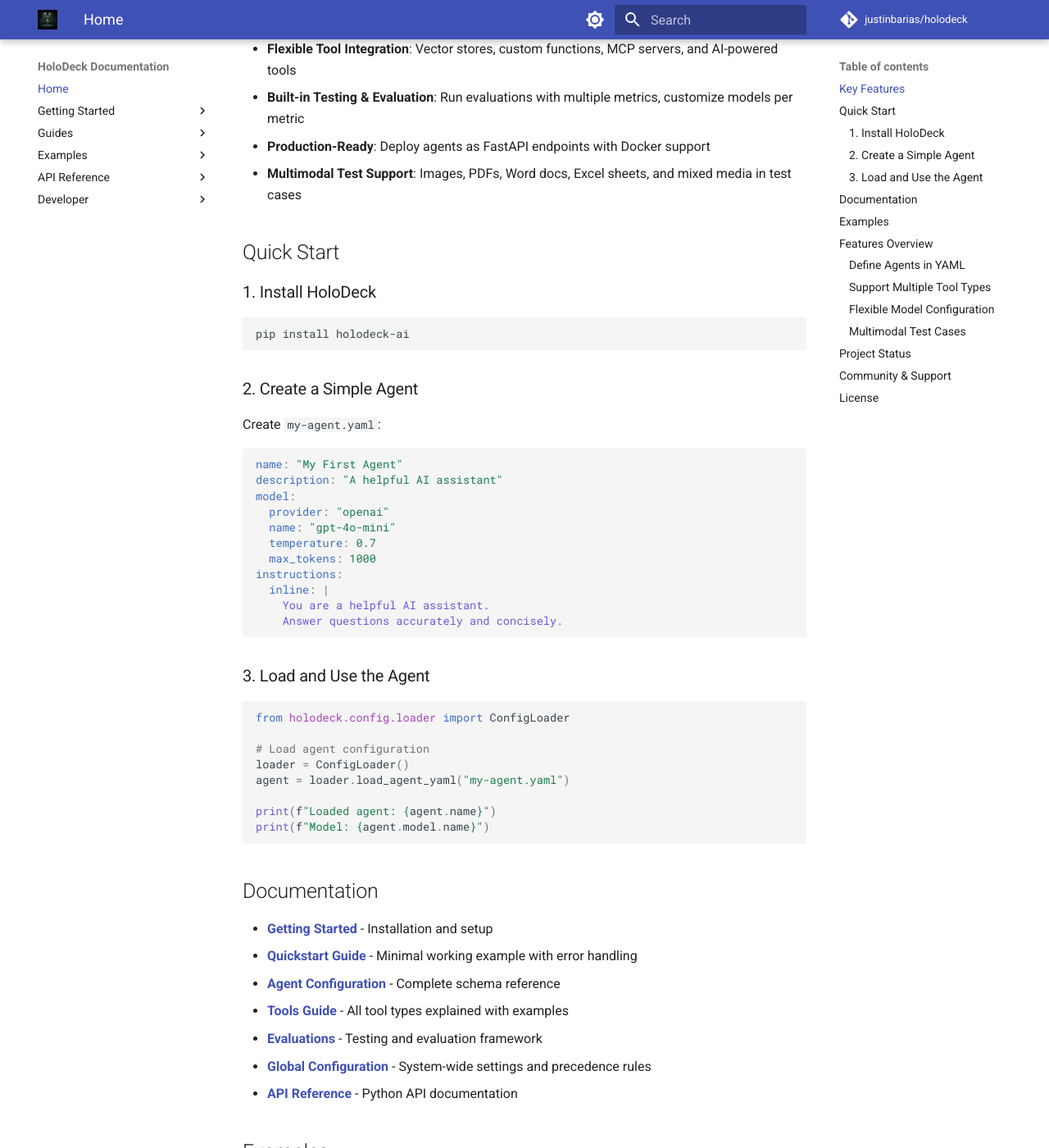
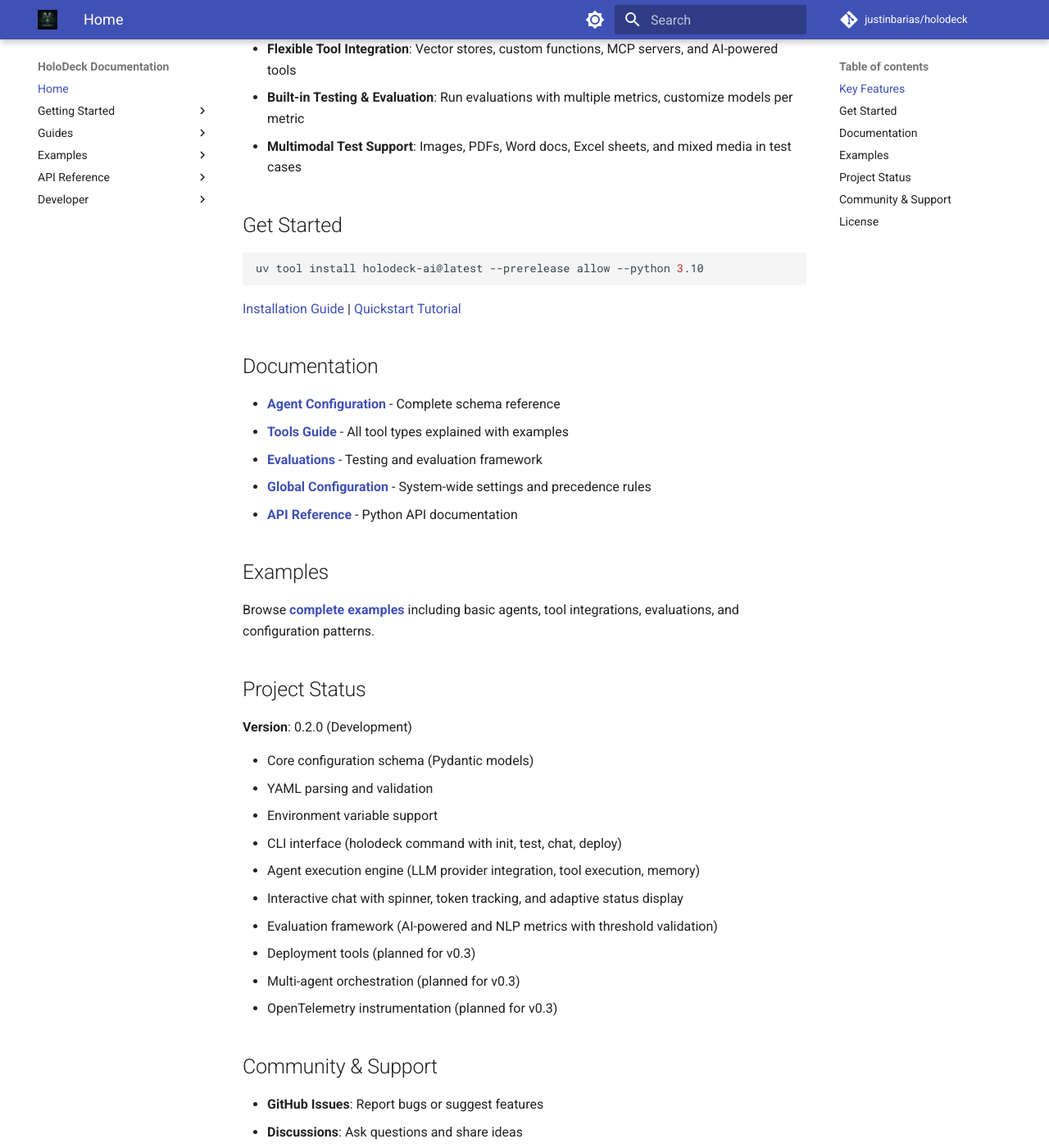
Before and after one commit to justinbarias/holodeck, an MkDocs documentation site: the page built from docs/index.md, in a window 1280 px wide and 1400 px high, scrolled down 1079 px. Shown: the whole window at 82% size. Built offline with MkDocs 1.6.1 and Material for MkDocs 9.7.7, drawn with Linux system fonts in a browser that asks for light colours; comment, search, counter and statistics services are not loaded; some of the changed text lies outside the part shown.

Commit message:
Simplify doc index

````diff
--- a/docs/index.md
+++ b/docs/index.md
@@ -7,55 +7,21 @@
 ## Key Features
 
 - **No-Code Agent Definition**: Define agents, tools, and evaluations in simple YAML files
-- **Multi-Provider Support**: OpenAI, Azure OpenAI, Anthropic (add more via MCP)
+- **Multi-Provider Support**: Ollama (local inference), OpenAI, Azure OpenAI, Anthropic
 - **Flexible Tool Integration**: Vector stores, custom functions, MCP servers, and AI-powered tools
 - **Built-in Testing & Evaluation**: Run evaluations with multiple metrics, customize models per metric
-- **Production-Ready**: Deploy agents as FastAPI endpoints with Docker support
 - **Multimodal Test Support**: Images, PDFs, Word docs, Excel sheets, and mixed media in test cases
 
-## Quick Start
-
-### 1. Install HoloDeck
+## Get Started
 
 ```bash
-pip install holodeck-ai
+uv tool install holodeck-ai@latest --prerelease allow --python 3.10
 ```
 
-### 2. Create a Simple Agent
-
-Create `my-agent.yaml`:
-
-```yaml
-name: "My First Agent"
-description: "A helpful AI assistant"
-model:
-  provider: "openai"
-  name: "gpt-4o-mini"
-  temperature: 0.7
-  max_tokens: 1000
-instructions:
-  inline: |
-    You are a helpful AI assistant.
-    Answer questions accurately and concisely.
-```
-
-### 3. Load and Use the Agent
-
-```python
-from holodeck.config.loader import ConfigLoader
-
-# Load agent configuration
-loader = ConfigLoader()
-agent = loader.load_agent_yaml("my-agent.yaml")
-
-print(f"Loaded agent: {agent.name}")
-print(f"Model: {agent.model.name}")
-```
+[Installation Guide](getting-started/installation.md) | [Quickstart Tutorial](getting-started/quickstart.md)
 
 ## Documentation
 
-- **[Getting Started](getting-started/installation.md)** - Installation and setup
-- **[Quickstart Guide](getting-started/quickstart.md)** - Minimal working example with error handling
 - **[Agent Configuration](guides/agent-configuration.md)** - Complete schema reference
 - **[Tools Guide](guides/tools.md)** - All tool types explained with examples
 - **[Evaluations](guides/evaluations.md)** - Testing and evaluation framework
@@ -64,96 +30,22 @@
 
 ## Examples
 
-Browse **[complete examples](examples/README.md)**:
-
-- `basic_agent.yaml` - Minimal valid agent
-- `with_tools.yaml` - All tool types
-- `with_evaluations.yaml` - Testing and metrics
-- `with_global_config.yaml` - Configuration precedence
-
-## Features Overview
-
-### Define Agents in YAML
-
-```yaml
-name: expert-agent
-description: A specialized expert agent with evaluation metrics
-model:
-  provider: azure_openai
-  name: gpt-4o
-  temperature: 0.3
-  max_tokens: 1024
-
-instructions:
-  inline: |
-    You are an expert in your domain.
-    Provide accurate, helpful, and well-reasoned responses.
-
-test_cases:
-  - name: "Test Case 1"
-    input: "Your question here"
-    ground_truth: "Expected answer"
-    evaluations:
-      - f1_score
-      - bleu
-
-evaluations:
-  model:
-    provider: azure_openai
-    name: gpt-4o
-    temperature: 0.0
-
-  metrics:
-    - metric: f1_score
-      threshold: 0.70
-    - metric: bleu
-      threshold: 0.60
-```
-
-### Support Multiple Tool Types
-
-1. **Vector Search** - Semantic search over documents and embeddings
-2. **Functions** - Execute custom Python code from files
-3. **MCP Servers** - Standardized integrations (GitHub, filesystem, databases, custom)
-4. **Prompt Tools** - AI-powered semantic functions with templates
-
-### Flexible Model Configuration
-
-Configure LLM models at three levels:
-
-- **Global**: Default model for all agents
-- **Agent**: Override for specific agent
-- **Metric**: Fine-grained per-evaluation-metric (GPT-4 for critical metrics, GPT-4o-mini for others)
-
-### Multimodal Test Cases
-
-Test agents with rich media:
-
-```yaml
-test_cases:
-  - input: "Analyze this image and PDF"
-    files:
-      - image.png
-      - document.pdf
-    expected_tools: ["vision_analyzer"]
-    ground_truth: "Expected analysis result"
-```
+Browse **[complete examples](examples/README.md)** including basic agents, tool integrations, evaluations, and configuration patterns.
 
 ## Project Status
 
 **Version**: 0.2.0 (Development)
 
-- ✅ Core configuration schema (Pydantic models)
-- ✅ YAML parsing and validation
-- ✅ Environment variable support
-- ✅ File reference resolution
-- ✅ CLI interface (holodeck command with init, test, chat, deploy)
-- ✅ Agent execution engine (LLM provider integration, tool execution, memory)
-- ✅ Interactive chat with spinner, token tracking, and adaptive status display
-- ✅ Evaluation framework (AI-powered and NLP metrics with threshold validation)
-- ⏳ Deployment tools (planned for v0.3)
-- ⏳ Multi-agent orchestration (planned for v0.3)
-- ⏳ OpenTelemetry instrumentation (planned for v0.3)
+- Core configuration schema (Pydantic models)
+- YAML parsing and validation
+- Environment variable support
+- CLI interface (holodeck command with init, test, chat, deploy)
+- Agent execution engine (LLM provider integration, tool execution, memory)
+- Interactive chat with spinner, token tracking, and adaptive status display
+- Evaluation framework (AI-powered and NLP metrics with threshold validation)
+- Deployment tools (planned for v0.3)
+- Multi-agent orchestration (planned for v0.3)
+- OpenTelemetry instrumentation (planned for v0.3)
 
 ## Community & Support
 
@@ -164,11 +56,3 @@
 ## License
 
 MIT License - See LICENSE file for details
-
----
-
-**Next Steps**:
-
-- [Get started with installation →](getting-started/installation.md)
-- [Try the quickstart →](getting-started/quickstart.md)
-- [Explore examples →](examples/README.md)
````
